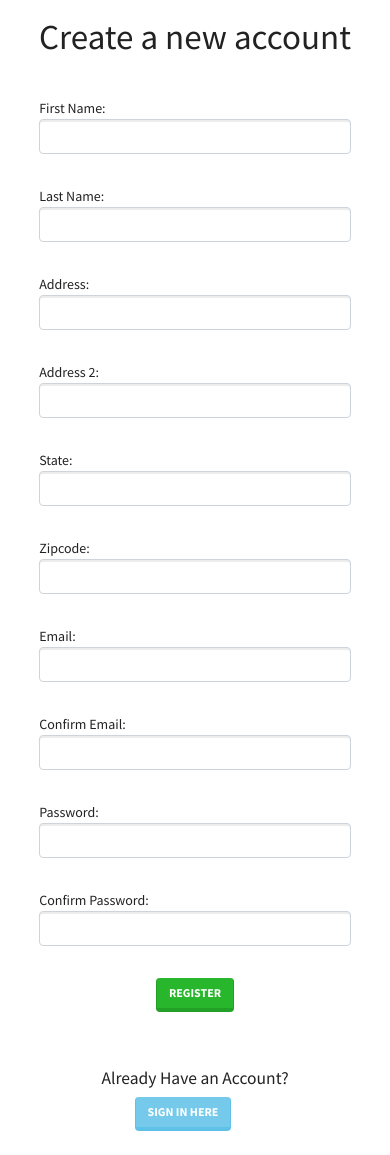
After one commit to kozort/convertaquote, a Django app: template convertaquote_proj/login_reg_app/templates/register.html in a window 390 px wide. The commit adds this page. Run offline with Django 3.2, Linux system fonts and the light colour scheme; the template is opened without the code that fills it, so the values that code supplies are empty; some libraries are stand-ins or nearby versions.

Commit message:
optimized register and login page = mobile responsive

```diff
--- a/convertaquote_proj/login_reg_app/templates/partials/header.html
+++ b/convertaquote_proj/login_reg_app/templates/partials/header.html
@@ -6,13 +6,13 @@
     <!-- Bootstrap CSS -->
         <!--
         documentation:
-        https://bootswatch.com/darkly/
+        https://bootswatch.com/lumen/
         https://getbootstrap.com/docs/5.0/layout/grid/
         -->
     <link href="https://cdn.jsdelivr.net/npm/bootstrap@5.0.1/dist/css/bootstrap.min.css" rel="stylesheet" integrity="sha384-+0n0xVW2eSR5OomGNYDnhzAbDsOXxcvSN1TPprVMTNDbiYZCxYbOOl7+AMvyTG2x" crossorigin="anonymous">
 
     <!-- jQuerry -->
-    <link rel="stylesheet" href="https://cdn.jsdelivr.net/npm/bootswatch@4.5.2/dist/darkly/bootstrap.min.css" integrity="sha384-nNK9n28pDUDDgIiIqZ/MiyO3F4/9vsMtReZK39klb/MtkZI3/LtjSjlmyVPS3KdN" crossorigin="anonymous">
+    <link rel="stylesheet" href="https://cdn.jsdelivr.net/npm/bootswatch@4.5.2/dist/lumen/bootstrap.min.css" integrity="sha384-nNK9n28pDUDDgIiIqZ/MiyO3F4/9vsMtReZK39klb/MtkZI3/LtjSjlmyVPS3KdN" crossorigin="anonymous">
 
     <!-- AJAX -->
     <script src="https://ajax.googleapis.com/ajax/libs/jquery/3.6.0/jquery.min.js"></script>
--- /dev/null
+++ b/convertaquote_proj/login_reg_app/templates/register.html
@@ -0,0 +1,148 @@
+<!doctype html>
+<html lang="en">
+    {% include "partials/header.html" %}
+
+    {% load static %}
+    <script src="{% static 'validations_login.js' %}"></script>
+
+    <title>Sign In - Royal Carpet Cleaning</title>
+</head>
+<body class="">
+    <div class="container-fluid">
+        <h1 class="text-center flex-wrap mt-3">Create a new account</h1>
+        <div class="d-flex flex-wrap justify-content-center">
+            <!-- registration div -->
+            <div class="p-4">
+                    {% if messages %}
+                        <ul class="messages">
+                            {% for message in messages %}
+                                {% if 'register' in message.tags %}
+                                <li {% if message.tags %} class="{{ message.tags }} text-warning"{% endif %}>{{ message }}</li>
+                                {% endif %}
+                            {% endfor %}
+                        </ul>
+                    {% endif %}
+                    <div class="row ml-3">
+                        <div id="first_nameMsg"></div>
+                        <div id="last_nameMsg"></div>
+                        <div id="emailMsg"></div>
+                        <div id="passwordMsg"></div>
+                        <div id="confirmPwMsg"></div>
+                    </div>
+
+                    <form action="{% url 'registering' %}" method="POST" id="regForm">
+                        {% csrf_token %}
+                            <!-- first name -->
+                            <div class="form-group row p-2">
+                                <label for="first_name" class=" col-sm-5 col-form-label p-0">First Name:</label>
+                                <div class="col-sm-7 p-0">
+                                    <input name="first_name" type="text" id="first_name" class="form-control">
+                                </div>
+                            </div>
+                            <!-- last name -->
+                            <div class="form-group row p-2">
+                                <label for="last_name" class=" col-sm-5 col-form-label p-0">Last Name:</label>
+                                <div class="col-sm-7 p-0">
+                                    <input name="last_name" type="text" id="last_name" class="form-control">
+                                </div>
+                            </div>
+
+                            <!-- address -->
+                            <div class="form-group row p-2">
+                                <label for="address" class=" col-sm-5 col-form-label p-0">Address:</label>
+                                <div class="col-sm-7 p-0">
+                                    <input name="address" type="text" id="address" class="form-control">
+                                </div>
+                            </div>
+                            <!-- address2 -->
+                            <div class="form-group row p-2">
+                                <label for="address2" class=" col-sm-5 col-form-label p-0">Address 2:</label>
+                                <div class="col-sm-7 p-0">
+                                    <input name="address2" type="text" id="address2" class="form-control">
+                                </div>
+                            </div>
+                            <!-- state -->
+                            <div class="form-group row p-2">
+                                <label for="state" class=" col-sm-5 col-form-label p-0">State:</label>
+                                <div class="col-sm-7 p-0">
+                                    <input name="state" type="text" id="state" class="form-control">
+                                </div>
+                            </div>
+                            <!-- zipcode -->
+                            <div class="form-group row p-2">
+                                <label for="zipcode" class=" col-sm-5 col-form-label p-0">Zipcode:</label>
+                                <div class="col-sm-7 p-0">
+                                    <input name="zipcode" type="text" id="zipcode" class="form-control">
+                                </div>
+                            </div>
+
+                            <!-- Email -->
+                            <div class="form-group row p-2">
+                                <label for="email" class=" col-sm-5 col-form-label p-0">Email:</label>
+                                <div class="col-sm-7 p-0">
+                                    <input name="email" type="text" id="email" class="form-control">
+                                </div>
+                            </div>
+                            <!-- confirm_Email -->
+                            <div class="form-group row p-2">
+                                <label for="confirm_Email" class=" col-sm-5 col-form-label p-0">Confirm Email:</label>
+                                <div class="col-sm-7 p-0">
+                                    <input name="confirm_Email" type="text" id="confirm_Email" class="form-control">
+                                </div>
+                            </div>
+
+                            <!-- Password -->
+                            <div class="form-group row p-2">
+                                <label for="password" class=" col-sm-5 col-form-label p-0">Password:</label>
+                                <div class="col-sm-7 p-0">
+                                    <input name="password" type="password" id="password" class="form-control">
+                                </div>
+                            </div>
+                            <!-- confirm Password -->
+                            <div class="form-group row p-2">
+                                <label for="confirm_PW" class="col-sm-5 col-form-label p-0">Confirm Password:</label>
+                                <div class="col-sm-7 p-0">
+                                    <input name="confirm_PW" type="password" id="confirm_PW" class="form-control">
+                                </div>
+                            </div>
+                        <!-- row: register -->
+                        <div class="row justify-content-center py-2">
+                            <div class="text-center">
+                                <button type="submit" class="btn btn-success" value="register">Register</button>
+                            </div>
+                        </div>
+                    </form>
+            </div>
+            <!-- login div -->
+            <div class="p-4">
+                <div class="row">
+                    <h5 class="text-center">Already Have an Account?</h5>
+                </div>
+                <div class="row justify-content-center">
+                    <div class="col-sm text-center">
+                        <a href= "{% url 'login' %}" class=" btn btn-info mr-4">Sign In Here</a>
+                    </div>
+                </div>
+            </div>
+        </div>
+    </div>
+
+
+
+
+
+
+
+
+    <!-- Optional JavaScript; choose one of the two! -->
+
+    <!-- Option 1: Bootstrap Bundle with Popper -->
+    <script src="https://cdn.jsdelivr.net/npm/bootstrap@5.0.1/dist/js/bootstrap.bundle.min.js" integrity="sha384-gtEjrD/SeCtmISkJkNUaaKMoLD0//ElJ19smozuHV6z3Iehds+3Ulb9Bn9Plx0x4" crossorigin="anonymous"></script>
+
+    <!-- Option 2: Separate Popper and Bootstrap JS -->
+    <!--
+    <script src="https://cdn.jsdelivr.net/npm/@popperjs/core@2.9.2/dist/umd/popper.min.js" integrity="sha384-IQsoLXl5PILFhosVNubq5LC7Qb9DXgDA9i+tQ8Zj3iwWAwPtgFTxbJ8NT4GN1R8p" crossorigin="anonymous"></script>
+    <script src="https://cdn.jsdelivr.net/npm/bootstrap@5.0.1/dist/js/bootstrap.min.js" integrity="sha384-Atwg2Pkwv9vp0ygtn1JAojH0nYbwNJLPhwyoVbhoPwBhjQPR5VtM2+xf0Uwh9KtT" crossorigin="anonymous"></script>
+    -->
+</body>
+</html>
--- a/convertaquote_proj/login_reg_app/urls.py
+++ b/convertaquote_proj/login_reg_app/urls.py
@@ -2,11 +2,12 @@ from django.urls import path
 from . import views
 
 urlpatterns = [
-    # login and dashboard
-    path('', views.index),
-    path('register', views.register),
-    path('login', views.login),
-    path('logout', views.logout),
+    path('', views.login),
+    path('login', views.login, name="login"),
+    path('register', views.register, name="register"),
+    path('registering', views.registering, name="registering"),
+    path('logining', views.logining, name="logining"),
+    path('logout', views.logout,  name="logout"),
     # validations for registration page
-    path('reg_validate/<int:code>', views.register_validations)
+    path('reg_validate/<int:code>', views.register_validations,  name="reg_validate")
 ]
```
Also changed, not shown: convertaquote_proj/login_reg_app/templates/index.html (deleted, +0 -147 lines), convertaquote_proj/login_reg_app/templates/login.html (added, +83 -0 lines), convertaquote_proj/login_reg_app/views.py (+26 -16 lines), 3 other files.
